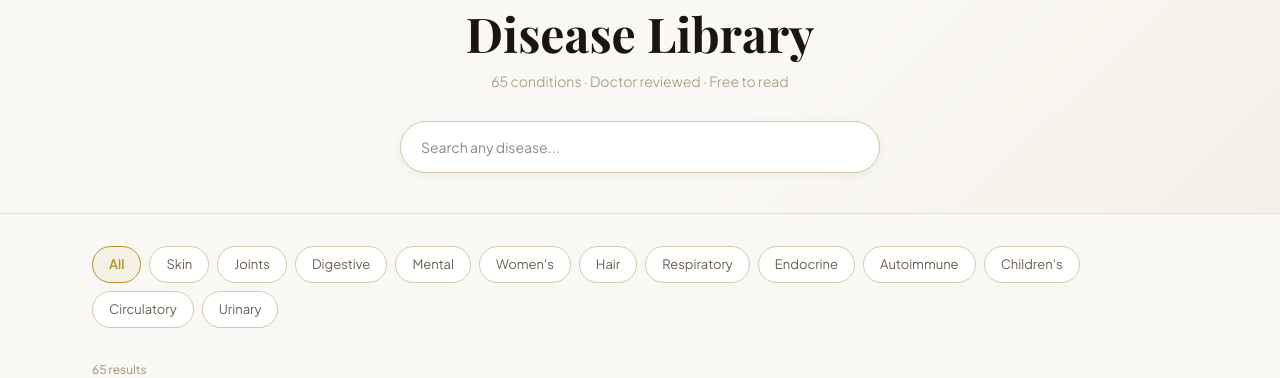
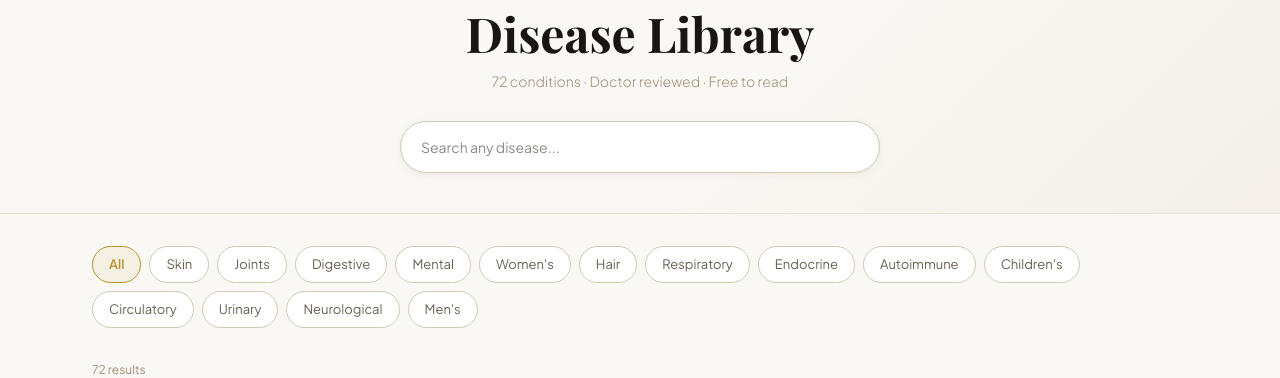
Before and after one commit to homeopediahope-health/homeopedia, a Next.js app: page /diseases in a window 1280 px wide. Shown: the part 141-519 px from the top of the page. Built offline with nearby package versions, Linux system fonts and the light colour scheme; a web font is replaced by a local one.

Commit message:
Add 7 missing diseases to diseases list page + Neurological & Men's categories

```diff
--- a/app/diseases/page.tsx
+++ b/app/diseases/page.tsx
@@ -83,9 +83,17 @@ const ALL_DISEASES = [
   { slug: 'male-infertility',            title: 'Male Infertility',        hindi: 'पुरुष निःशक्तता / बीज दोष', cat: "Men's",      min: 10, hot: true,  h: 'male infertility purush nishfalta sperm count badhana shukranu beej dosh mardana kamzori homeopathy' },
   // Urinary
   { slug: 'kidney-stone',             title: 'Kidney Stone (Pathri)',   hindi: 'गुर्दे की पथरी',           cat: 'Urinary',     min: 9,  hot: true,  h: 'pathri gurde ki pathri stone NAFLD uric acid calcium' },
+  { slug: 'recurrent-uti',            title: 'Recurrent UTI',           hindi: 'बार बार मूत्र संक्रमण',      cat: 'Urinary',     min: 8,  hot: true,  h: 'baar baar peshab infection UTI burning urine mahila urinary tract infection' },
+  { slug: 'bph',                      title: 'BPH (Prostate)',          hindi: 'प्रोस्टेट का बढ़ना',         cat: "Men's",       min: 10, hot: true,  h: 'prostate badhna BPH benighn prostatic hyperplasia peshab ki takleef buzurg mard' },
+  // Neurological
+  { slug: 'bells-palsy',              title: "Bell's Palsy",            hindi: 'चेहरे का लकवा',             cat: 'Neurological', min: 10,            h: 'chehre ka lakwa face paralysis ek taraf chehra tedha' },
+  { slug: 'carpal-tunnel-syndrome',   title: 'Carpal Tunnel Syndrome',  hindi: 'हाथ सुन्नपन / CTS',         cat: 'Neurological', min: 9,  hot: true, h: 'haath sunnapan jhanjhanahat CTS karpal tunal computer use office worker' },
+  { slug: 'trigeminal-neuralgia',     title: 'Trigeminal Neuralgia',    hindi: 'चेहरे में बिजली का दर्द',    cat: 'Neurological', min: 10, hot: true, h: 'chehra bijli dard face pain TN tic douloureux nerve pain jaw teeth pain' },
+  { slug: 'vertigo',                  title: "Vertigo / Meniere's",     hindi: 'चक्कर आना / सर घूमना',      cat: 'Neurological', min: 9,  hot: true, h: 'chakkar aana sar ghoomna vertigo menieres BPPV vestibular' },
+  { slug: 'dysmenorrhoea',            title: 'Dysmenorrhoea',           hindi: 'माहवारी का दर्द',             cat: "Women's",     min: 8,  hot: true,  h: 'mahavari ka dard periods mein dard dysmenorrhea masik dard period pain' },
 ]
 
-const CATS = ['All', 'Skin', 'Joints', 'Digestive', 'Mental', "Women's", 'Hair', 'Respiratory', 'Endocrine', 'Autoimmune', "Children's", 'Circulatory', 'Urinary']
+const CATS = ['All', 'Skin', 'Joints', 'Digestive', 'Mental', "Women's", 'Hair', 'Respiratory', 'Endocrine', 'Autoimmune', "Children's", 'Circulatory', 'Urinary', 'Neurological', "Men's"]
 
 export default function DiseasesPage() {
   const [cat, setCat] = useState('All')
```
